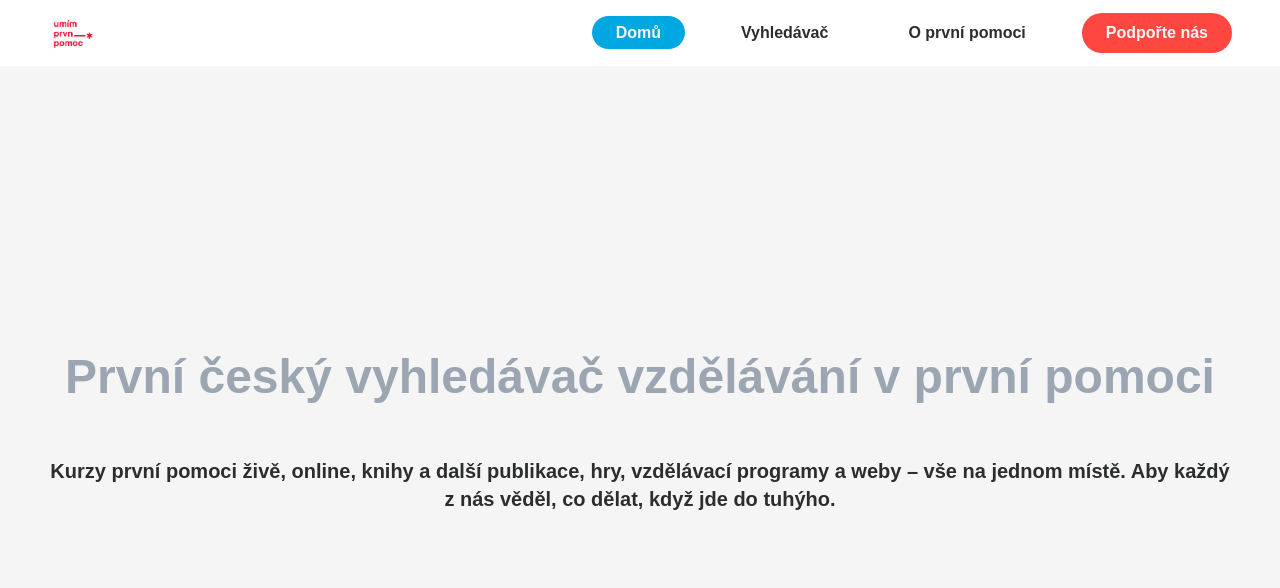
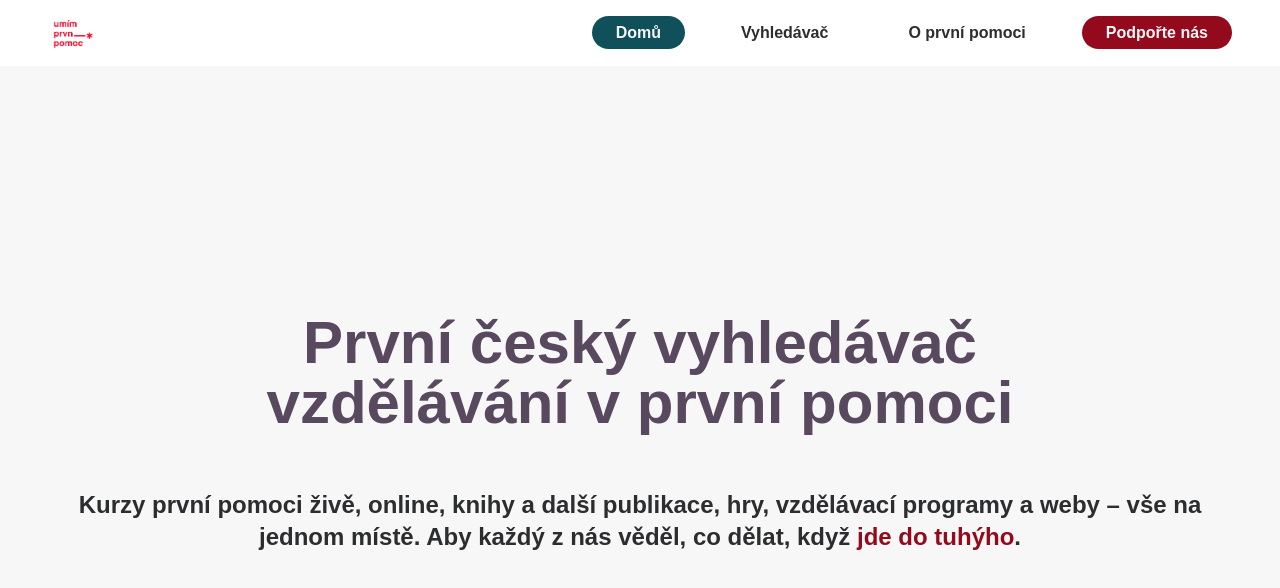
Before and after one commit to hrejsemnou/umim-prvni-pomoc, a Next.js app: page / in a window 1280 px wide. Shown: the top 588 px of the page. Built offline with nearby package versions, Linux system fonts and the light colour scheme; no server answers.

Commit message:
Redefine and unify colors, navigation menu changes

```diff
--- a/src/app/globals.css
+++ b/src/app/globals.css
@@ -1,7 +1,7 @@
 @import "tailwindcss";
 
 :root {
-  --background: #f5f5f5;
+  --background: #f7f7f7;
   --foreground: #2c2d2e;
 }
 
@@ -13,9 +13,9 @@
 }
 
 @theme {
-  --color-accent: #ff4742;
-  --color-primary: #00a7e1;
-  --color-grey: #9ca6b3;
+  --color-accent: #940a1d;
+  --color-primary: #10505b;
+  --color-grey: #59495f;
 }
 
 body {
--- a/src/app/page.tsx
+++ b/src/app/page.tsx
@@ -1,14 +1,14 @@
 export default function Home() {
   return (
-    <div className="text-center max-h-dvh md:gap-8 gap-4 py-4 flex flex-col">
-      <h1 className="text-5xl font-bold mb-6 text-grey">
-        První český vyhledávač vzdělávání v&nbsp;první pomoci
+    <div className="text-center max-h-dvh md:gap-8 gap-4 py-4 flex flex-col items-center">
+      <h1 className="text-6xl max-w-10/12 font-bold mb-6 text-grey">
+        První český vyhledávač vzdělávání&nbsp;v&nbsp;první pomoci
       </h1>
 
-      <p className="font-bold text-xl">
+      <p className="font-bold text-2xl">
         Kurzy první pomoci živě, online, knihy a další publikace, hry,
         vzdělávací programy a weby – vše na jednom místě. Aby každý z nás věděl,
-        co dělat, když jde do tuhýho.
+        co dělat, když <span className="text-accent">jde do tuhýho</span>.
       </p>
     </div>
   );
--- a/src/components/navigation/NavigationItem.tsx
+++ b/src/components/navigation/NavigationItem.tsx
@@ -1,43 +1,18 @@
 "use client";
-
 import Link from "next/link";
 import { usePathname } from "next/navigation";
 import clsx from "clsx";
 
-type Props = {
+const NavigationItem = ({
+  slug,
+  label,
+  toggle,
+}: {
   slug: string;
   label: string;
   toggle: () => void;
-};
-
-const NavigationItem = ({ slug, label, toggle }: Props) => {
+}) => {
   const pathName = usePathname();
-  const isActive = pathName === slug;
-  const isPodporte = slug === "/podporte-nas";
-
-  if (isPodporte) {
-    return (
-      <Link
-        onClick={toggle}
-        href={slug}
-        className="group relative w-6/12 overflow-hidden rounded-[20px] bg-accent text-center md:w-auto"
-      >
-        {/* Label */}
-        <span className="relative z-10 block px-6 py-2 font-bold text-background transition-colors duration-300">
-          {label}
-        </span>
-
-        {/* Animated background fill */}
-        <span
-          className={clsx(
-            "absolute inset-0 left-0 z-0 h-full bg-primary transition-all duration-500 ease-out",
-            isActive ? "w-full" : "w-0 group-hover:w-full",
-          )}
-          style={{ borderRadius: "20px" }}
-        />
-      </Link>
-    );
-  }
 
   return (
     <Link
@@ -47,10 +22,10 @@ const NavigationItem = ({ slug, label, toggle }: Props) => {
     >
       <span
         className={clsx(
-          "font-bold px-6 py-2 rounded-[20px] transition-colors",
-          isActive
-            ? "bg-primary text-background"
-            : "text-foreground hover:bg-primary hover:text-background",
+          "group-hover:bg-primary group-hover:text-background font-bold px-6 py-2 rounded-[20px]",
+          pathName === slug && "bg-primary text-background",
+          slug === "/podporte-nas" && "bg-accent text-background",
+          pathName !== slug && slug !== "/podporte-nas" && "text-foreground",
         )}
       >
         {label}
```
